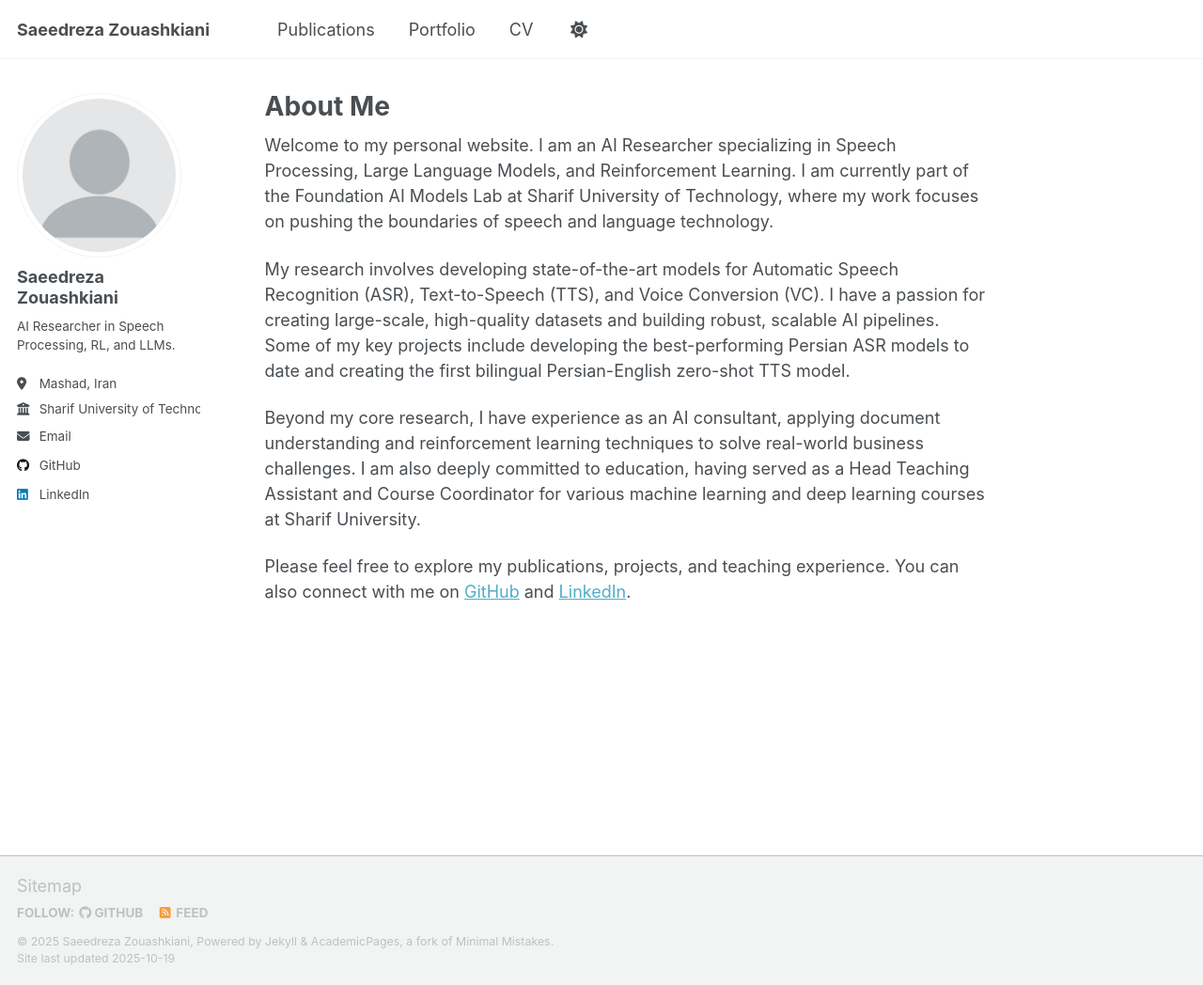
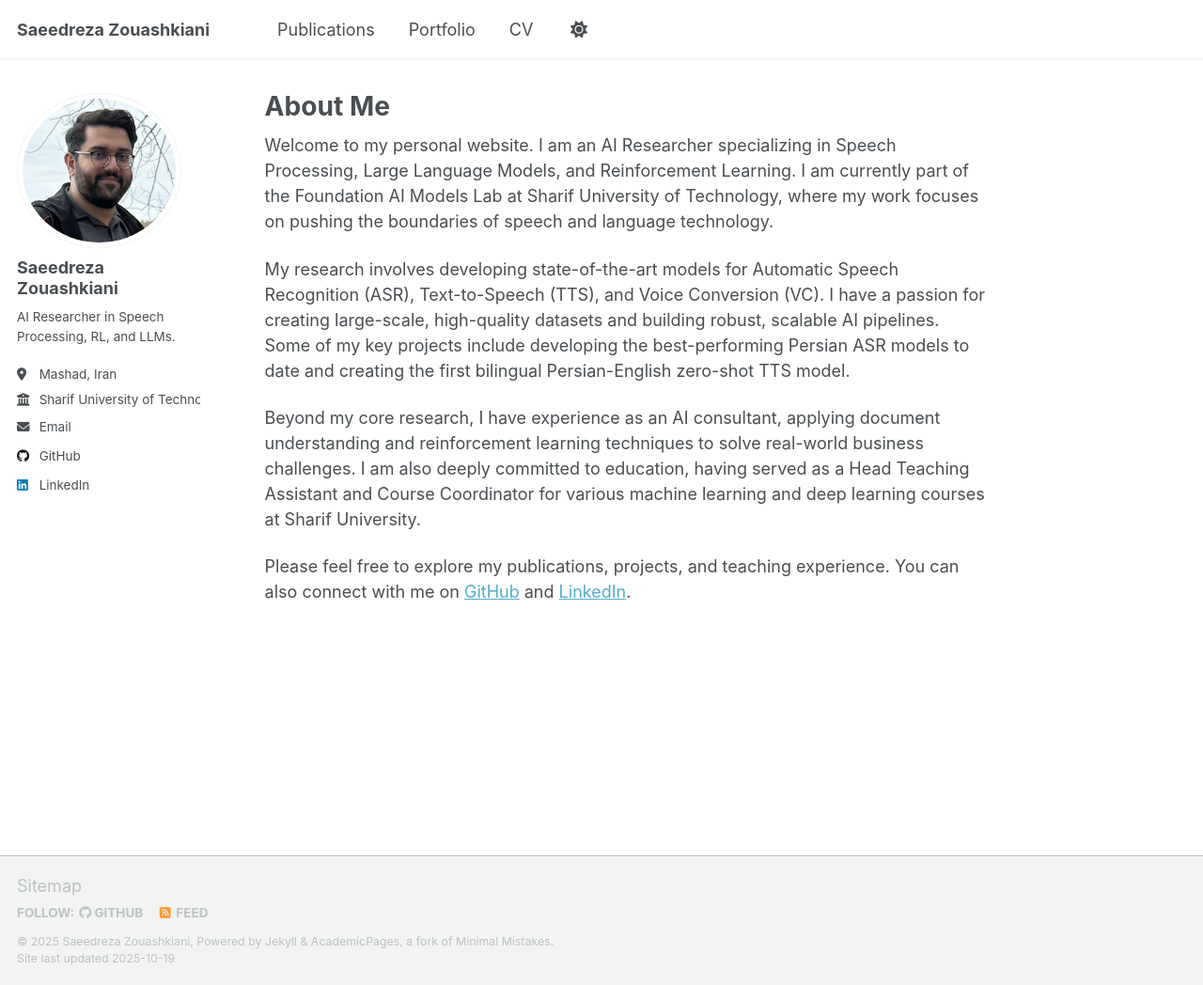
Before and after one commit to saeedzou/saeedzou.github.io, a Jekyll site: the page built from _pages/about.md, in a window 1280 px wide and 1048 px high. Shown: the whole window at 94% size. Built offline with Jekyll 4.4.1, drawn with Linux system fonts in a browser that asks for light colours; a script that is not in the unit is left out.

Commit message:
add profile

```diff
--- a/_config.yml
+++ b/_config.yml
@@ -23,7 +23,7 @@ repository               : "saeedzou/saeedzou.github.io"
 #               Additional customization can be done by editing /_includes/author-profile.html
 author:
   # Biographic information
-  avatar           : "profile.png"
+  avatar           : "profile.jpg"
   name             : "Saeedreza Zouashkiani"
   pronouns         : # example: "she/her"
   bio              : "AI Researcher in Speech Processing, RL, and LLMs."
--- a/_data/authors.yml
+++ b/_data/authors.yml
@@ -5,6 +5,6 @@ Saeedreza Zouashkiani:
   uri         : "https://saeedzou.github.io"
   email       : "saeedzou2012@gmail.com"
   bio         : "AI Researcher in Speech Processing, LLMs, and RL."
-  avatar      : "profile.png"
+  avatar      : "profile.jpg"
   github      : "saeedzou"
   linkedin    : "saeed-zouashkiani"
```
Also changed, not shown: _pages/markdown.md (+1 -1 lines), images/profile.jpg (added), images/profile.png (deleted).
